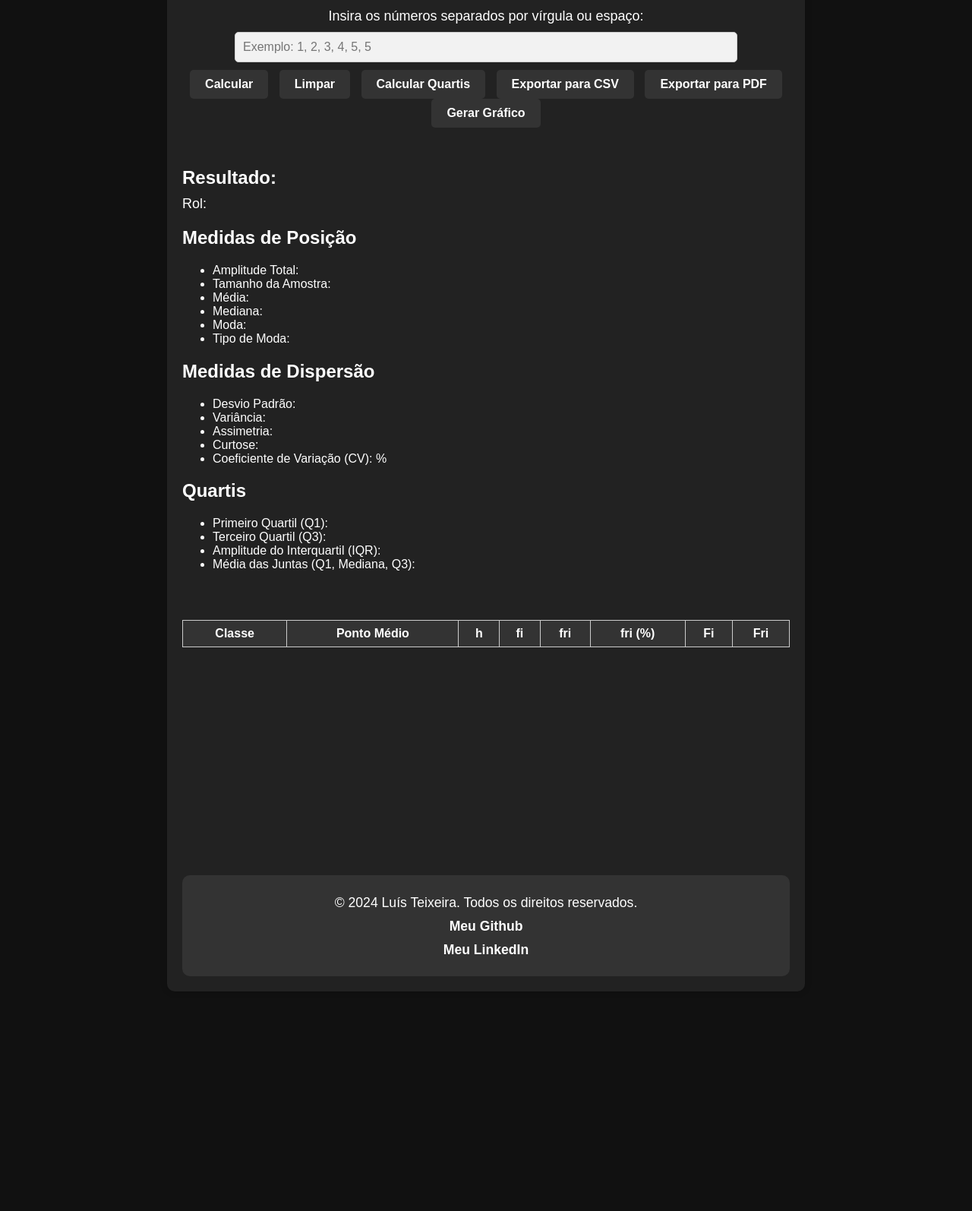
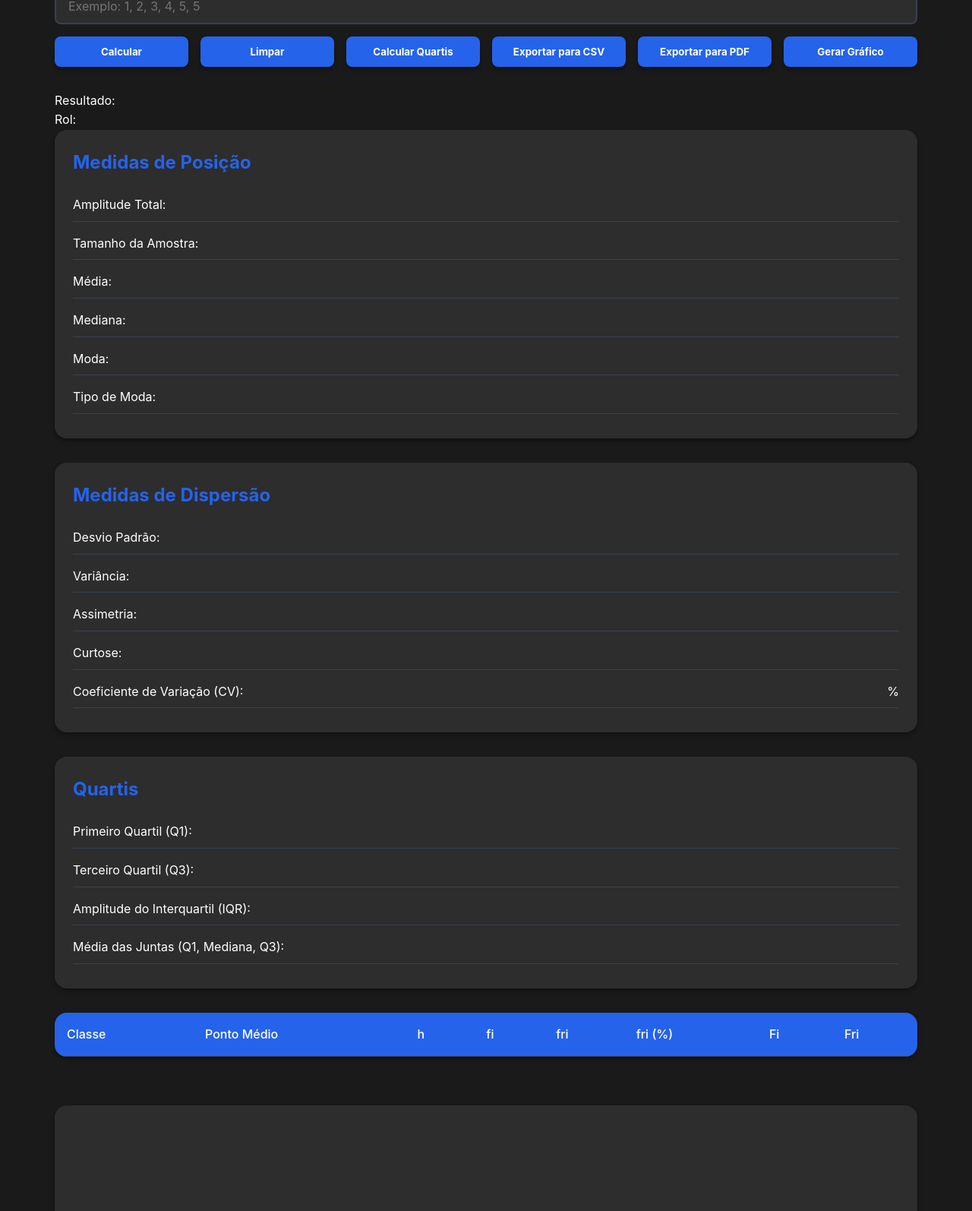
Before and after one commit to LuisT-ls/CalculadoraWeb_de_Estatistica, a website: page Calculadora_Estatistica/index.html in a window 1280 px wide. Shown: the part 178-1772 px from the top of the page at 76% size. Before the commit the page ends 1523 px from the top, so only its background shows below. Drawn offline with nearby package versions, Linux system fonts and the light colour scheme.

Commit message:
Refactor styles for improved accessibility and usability

```diff
--- a/Calculadora_Estatistica/style.css
+++ b/Calculadora_Estatistica/style.css
@@ -1,279 +1,350 @@
-/* Estilos gerais */
+/* Reset and base styles */
+* {
+  margin: 0;
+  padding: 0;
+  box-sizing: border-box;
+  font-family: 'Inter', -apple-system, BlinkMacSystemFont, 'Segoe UI', Roboto,
+    Oxygen, Ubuntu, Cantarell, sans-serif;
+}
+
+:root {
+  --primary-color: #2563eb;
+  --primary-hover: #1d4ed8;
+  --background-light: #ffffff;
+  --background-dark: #1a1a1a;
+  --text-light: #333333;
+  --text-dark: #ffffff;
+  --border-light: #e5e7eb;
+  --border-dark: #374151;
+  --shadow-light: 0 4px 6px -1px rgba(0, 0, 0, 0.1),
+    0 2px 4px -1px rgba(0, 0, 0, 0.06);
+  --shadow-dark: 0 4px 6px -1px rgba(0, 0, 0, 0.3),
+    0 2px 4px -1px rgba(0, 0, 0, 0.18);
+  --transition: all 0.3s ease;
+}
+
 body {
-  font-family: Arial, sans-serif;
-  text-align: center;
-  background-color: #f4f4f4;
-  margin: 0;
-  padding: 2.5rem;
-  transition: background-color 0.3s, color 0.3s;
+  background-color: var(--background-light);
+  color: var(--text-light);
+  line-height: 1.6;
+  min-height: 100vh;
+  transition: var(--transition);
+}
+
+body.dark-mode {
+  background-color: var(--background-dark);
+  color: var(--text-dark);
 }
 
 .container {
-  max-width: 50rem;
+  max-width: 1200px;
   margin: 0 auto;
-  background-color: #ffffff;
-  border-radius: 0.625rem;
-  box-shadow: 0px 0px 0.625rem rgba(0, 0, 0, 0.2);
-  padding: 1.25rem;
-  text-align: left;
-  transition: background-color 0.3s, color 0.3s;
+  padding: 2rem;
+  position: relative;
 }
 
-form {
-  padding-bottom: 1.25rem;
-}
-
-h1 {
-  color: #333;
-  text-align: center;
-}
-
-/* Botão de alternar modo escuro */
+/* Dark mode toggle */
 #toggleDarkMode {
-  background-color: #333;
-  color: #ffffff;
+  position: absolute;
+  top: 1rem;
+  right: 1rem;
+  padding: 0.5rem;
+  font-size: 1.25rem;
   border: none;
-  padding: 0.625rem 1.25rem;
-  border-radius: 0.3125rem;
+  background: transparent;
   cursor: pointer;
-  font-size: 1rem;
-  margin-bottom: 0.625rem;
-  transition: background-color 0.3s, color 0.3s;
+  border-radius: 50%;
+  transition: var(--transition);
 }
 
 #toggleDarkMode:hover {
-  background-color: #555;
+  transform: scale(1.1);
 }
 
-/* Estilo para botões no modo claro */
-.light-mode button {
-  background-color: #007bff;
-  color: #fff;
+/* Header styles */
+h1 {
+  text-align: center;
+  margin-bottom: 2rem;
+  font-size: 2.5rem;
+  font-weight: 700;
+  color: var(--primary-color);
 }
 
-.light-mode button:hover {
-  background-color: #0056b3;
+/* Form styles */
+#statisticsForm {
+  margin-bottom: 2rem;
 }
 
-/* Modo escuro */
-.dark-mode {
-  background-color: #111;
-  color: #ffffff;
+label {
+  display: block;
+  margin-bottom: 0.5rem;
+  font-weight: 500;
 }
 
-.dark-mode .container {
-  background-color: #222;
-  color: #ffffff;
+input {
+  width: 100%;
+  padding: 0.75rem 1rem;
+  border: 2px solid var(--border-light);
+  border-radius: 0.5rem;
+  font-size: 1rem;
+  transition: var(--transition);
+  margin-bottom: 1rem;
 }
 
-.dark-mode h1,
-.dark-mode label,
-.dark-mode p,
-.dark-mode span,
-.dark-mode .result {
-  color: #ffffff;
+.dark-mode input {
+  background-color: #2d2d2d;
+  border-color: var(--border-dark);
+  color: var(--text-dark);
+}
+
+input:focus {
+  outline: none;
+  border-color: var(--primary-color);
+  box-shadow: 0 0 0 3px rgba(37, 99, 235, 0.2);
+}
+
+/* Button container and buttons */
+.button-container {
+  display: grid;
+  grid-template-columns: repeat(auto-fit, minmax(150px, 1fr));
+  gap: 1rem;
+  margin-bottom: 2rem;
+}
+
+button {
+  padding: 0.75rem 1.5rem;
+  border: none;
+  border-radius: 0.5rem;
+  background-color: var(--primary-color);
+  color: white;
+  font-weight: 500;
+  cursor: pointer;
+  transition: var(--transition);
+  box-shadow: var(--shadow-light);
 }
 
 .dark-mode button {
-  background-color: #007bff;
-  color: #fff;
-  padding: 0.625rem 1.25rem;
-  border-radius: 0.3125rem;
-  cursor: pointer;
-  font-size: 1rem;
+  box-shadow: var(--shadow-dark);
 }
 
-.dark-mode button:hover {
-  background-color: #0056b3;
+button:hover {
+  background-color: var(--primary-hover);
+  transform: translateY(-2px);
 }
 
-.dark-mode th {
-  background-color: #333;
-  color: #fff;
+button:active {
+  transform: translateY(0);
 }
 
-/* Rótulo */
-label {
-  font-size: 1.125rem;
-  color: #333;
-  display: block;
-  text-align: center;
-  margin: 0.625rem auto;
+/* Results sections */
+.results {
+  background: var(--background-light);
+  border-radius: 1rem;
+  padding: 1.5rem;
+  margin-bottom: 2rem;
+  box-shadow: var(--shadow-light);
+  transition: var(--transition);
 }
 
-/* Input */
-input[type='text'] {
-  background-color: #f2f2f2;
-  width: 80%;
-  padding: 0.625rem;
-  margin: 0 auto;
-  border: 1px solid #ccc;
-  border-radius: 0.3125rem;
-  font-size: 1rem;
-  display: block;
-  color: #333;
+.dark-mode .results {
+  background: #2d2d2d;
+  box-shadow: var(--shadow-dark);
 }
 
-/* Botões */
-.button-container {
-  text-align: center;
-  margin-top: 0.625rem;
+.results h2 {
+  color: var(--primary-color);
+  margin-bottom: 1rem;
+  font-size: 1.5rem;
 }
 
-.button-container button {
-  background-color: #333;
-  color: #ffffff;
-  border: none;
-  padding: 0.625rem 1.25rem;
-  border-radius: 0.3125rem;
-  cursor: pointer;
-  font-size: 1rem;
-  margin: 0 0.3125rem;
+.results ul {
+  list-style: none;
 }
 
-.button-container button:hover {
-  background-color: #555;
+.results li {
+  margin-bottom: 0.5rem;
+  display: flex;
+  justify-content: space-between;
+  padding: 0.5rem 0;
+  border-bottom: 1px solid var(--border-light);
 }
 
-p {
-  font-size: 1.125rem;
-  color: #333;
-  margin: 0.625rem 0;
+.dark-mode .results li {
+  border-bottom-color: var(--border-dark);
 }
 
-/* Resultado */
-.result {
-  margin-top: 2rem;
-  font-size: 1.5rem;
-  font-weight: bold;
-  color: #333;
-}
-
-span {
-  font-weight: bold;
-}
-
-/* Tabela de frequência */
+/* Table styles */
 table {
   width: 100%;
   border-collapse: collapse;
-  margin-top: 4rem;
-  margin-bottom: 4rem;
+  margin: 2rem 0;
+  background: var(--background-light);
+  border-radius: 1rem;
+  overflow: hidden;
+  box-shadow: var(--shadow-light);
+}
+
+.dark-mode table {
+  background: #2d2d2d;
+  box-shadow: var(--shadow-dark);
 }
 
 th,
 td {
-  border: 1px solid #ccc;
-  padding: 0.5rem;
-  text-align: center;
+  padding: 1rem;
+  text-align: left;
+  border-bottom: 1px solid var(--border-light);
+}
+
+.dark-mode th,
+.dark-mode td {
+  border-bottom-color: var(--border-dark);
 }
 
 th {
-  background-color: #333;
-  color: #fff;
+  background-color: var(--primary-color);
+  color: white;
+  font-weight: 500;
 }
 
-/* Footer */
+tr:last-child td {
+  border-bottom: none;
+}
+
+tr:nth-child(even) {
+  background-color: rgba(0, 0, 0, 0.02);
+}
+
+.dark-mode tr:nth-child(even) {
+  background-color: rgba(255, 255, 255, 0.02);
+}
+
+/* Chart styles */
+#frequencyChart {
+  width: 100% !important;
+  height: auto !important;
+  margin: 2rem 0;
+  background: var(--background-light);
+  border-radius: 1rem;
+  padding: 1rem;
+  box-shadow: var(--shadow-light);
+}
+
+.dark-mode #frequencyChart {
+  background: #2d2d2d;
+  box-shadow: var(--shadow-dark);
+}
+
+/* Error message styles */
+.error-message {
+  color: #dc2626;
+  background-color: #fee2e2;
+  border: 1px solid #ef4444;
+  border-radius: 0.5rem;
+  padding: 1rem;
+  margin: 1rem 0;
+  display: none;
+}
+
+.error-message:not(:empty) {
+  display: block;
+}
+
+.dark-mode .error-message {
+  background-color: rgba(220, 38, 38, 0.1);
+}
+
+/* Footer styles */
 footer {
-  margin-top: 2rem;
-  padding: 1rem 0;
-  background-color: #333;
-  color: #fff;
   text-align: center;
-  border-radius: 0.625rem;
+  padding: 2rem 0;
+  margin-top: 4rem;
+  border-top: 1px solid var(--border-light);
+}
+
+.dark-mode footer {
+  border-top-color: var(--border-dark);
 }
 
 footer p {
-  margin-bottom: 0.5rem;
-  font-size: 1.1rem;
+  margin: 0.5rem 0;
 }
 
 footer a {
-  color: #fff;
+  color: var(--primary-color);
   text-decoration: none;
-  font-weight: bold;
-  border-bottom: 2px solid transparent;
-  transition: border-bottom 0.3s, color 0.3s;
+  transition: var(--transition);
 }
 
 footer a:hover {
-  color: #666;
-  border-bottom: 2px solid #666;
+  color: var(--primary-hover);
 }
 
-footer .signature {
-  font-style: italic;
-  font-size: 0.9rem;
-  color: #555;
-}
-
-/* Media queries para telas menores */
-/* Responsividade */
-@media (max-width: 768px) {
+/* Responsive adjustments */
+@media screen and (max-width: 768px) {
   .container {
     padding: 1rem;
-    overflow-x: auto;
   }
 
   h1 {
-    font-size: 24px;
+    font-size: 2rem;
   }
 
   .button-container {
-    display: flex;
-    flex-direction: column;
-    align-items: center;
-    margin-top: 0.625rem;
+    grid-template-columns: 1fr;
   }
 
-  .button-container button {
-    width: 100%;
-    margin: 0.3125rem 0;
-    padding: 0.625rem;
-    font-size: 1rem;
+  .results {
+    padding: 1rem;
   }
 
+  table {
+    display: block;
+    overflow-x: auto;
+    white-space: nowrap;
+  }
+
+  th,
+  td {
+    padding: 0.75rem;
+  }
+}
+
+@media screen and (max-width: 480px) {
+  h1 {
+    font-size: 1.75rem;
+  }
+
+  .results h2 {
+    font-size: 1.25rem;
+  }
+
+  button {
+    padding: 0.5rem 1rem;
+  }
+}
+
+/* Print styles */
+@media print {
+  .container {
+    padding: 0;
+    max-width: 100%;
+  }
+
+  button,
   #toggleDarkMode {
     display: none;
   }
 
-  .results ul {
-    list-style-type: none;
-    padding: 0;
+  .results,
+  table {
+    box-shadow: none;
+    break-inside: avoid;
   }
 
-  .results li {
-    margin: 0.3125rem 0;
-  }
-
-  table {
+  footer {
+    position: fixed;
+    bottom: 0;
     width: 100%;
-    border-collapse: collapse;
-    margin-top: 1rem;
-  }
-
-  th,
-  td {
-    padding: 0.625rem;
-    text-align: center;
-    border: 1px solid #fff;
-    background-color: #333;
-    color: #fff;
-    max-width: 120px;
-    white-space: nowrap;
-    overflow: hidden;
-    text-overflow: ellipsis;
-  }
-
-  canvas#frequencyChart {
-    width: 100%;
-    max-width: 400px;
-    height: auto;
-    margin: 1rem auto;
-    display: block;
-  }
-
-  footer p {
-    font-size: 1rem;
   }
 }
```
